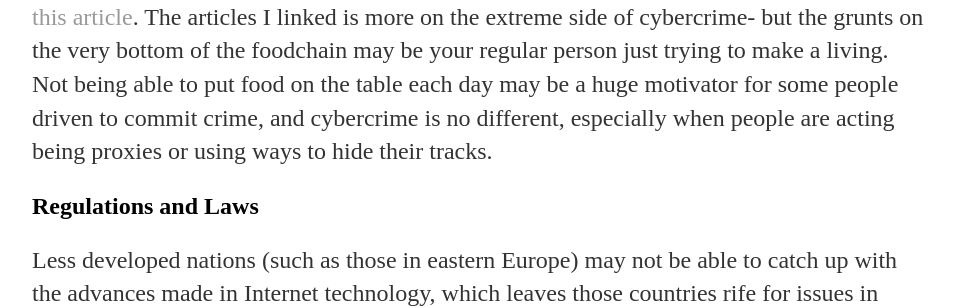
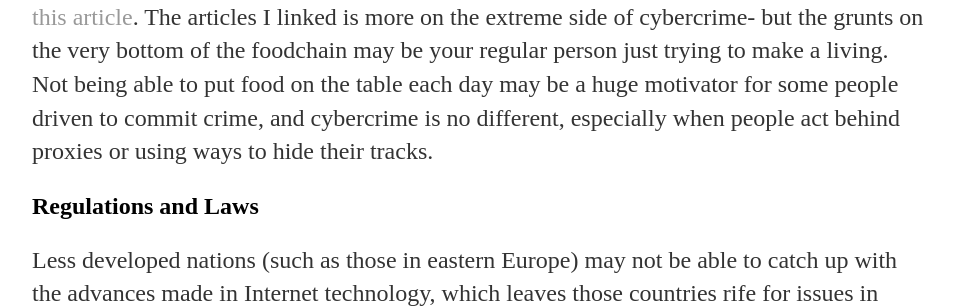
Before and after one commit to sle3man/sle3man.github.io, a Jekyll site: the page built from _posts/2017-06-18-DDoS-Attacks.md, in a window 1280 px wide and 900 px high, scrolled down 3719 px. Shown: the part 256-564 px from the top of the window, without its empty margins (160-1114 px from the left). Built offline with Jekyll 4.4.1, drawn with Linux system fonts in a browser that asks for light colours.

Commit message:
Update 2017-06-18-DDoS-Attacks.md

```diff
--- a/_posts/2017-06-18-DDoS-Attacks.md
+++ b/_posts/2017-06-18-DDoS-Attacks.md
@@ -50,7 +50,7 @@ Of course, there are ways to mitigate these attacks in the form of DDoS protecti
 
 "People pay for this stuff?" is what an average computer user would ask.
 
-Granted, the dream a lot of us have involves making it big, having a sizeable house of our own, (possibly) married with kids and more money-than-you-can-shake-a-stick at in the bank. While most of us are engaged in perfectly legal methods of making money, some resort to less-than-savoury ideals, and may get caught- such as [Krebs on Security's article](https://krebsonsecurity.com/2017/04/the-backstory-behind-carder-kingpin-roman-seleznevs-record-27-year-prison-sentence/) or [this article](https://krebsonsecurity.com/2011/08/flashy-cars-got-spam-kingpin-mugged/). The articles I linked is more on the extreme side of cybercrime- but the grunts on the very bottom of the foodchain may be your regular person just trying to make a living. Not being able to put food on the table each day may be a huge motivator for some people driven to commit crime, and cybercrime is no different, especially when people are acting being proxies or using ways to hide their tracks.
+Granted, the dream a lot of us have involves making it big, having a sizeable house of our own, (possibly) married with kids and more money-than-you-can-shake-a-stick at in the bank. While most of us are engaged in perfectly legal methods of making money, some resort to less-than-savoury ideals, and may get caught- such as [Krebs on Security's article](https://krebsonsecurity.com/2017/04/the-backstory-behind-carder-kingpin-roman-seleznevs-record-27-year-prison-sentence/) or [this article](https://krebsonsecurity.com/2011/08/flashy-cars-got-spam-kingpin-mugged/). The articles I linked is more on the extreme side of cybercrime- but the grunts on the very bottom of the foodchain may be your regular person just trying to make a living. Not being able to put food on the table each day may be a huge motivator for some people driven to commit crime, and cybercrime is no different, especially when people act behind proxies or using ways to hide their tracks.
 
 <h2> Regulations and Laws </h2>
 
```
